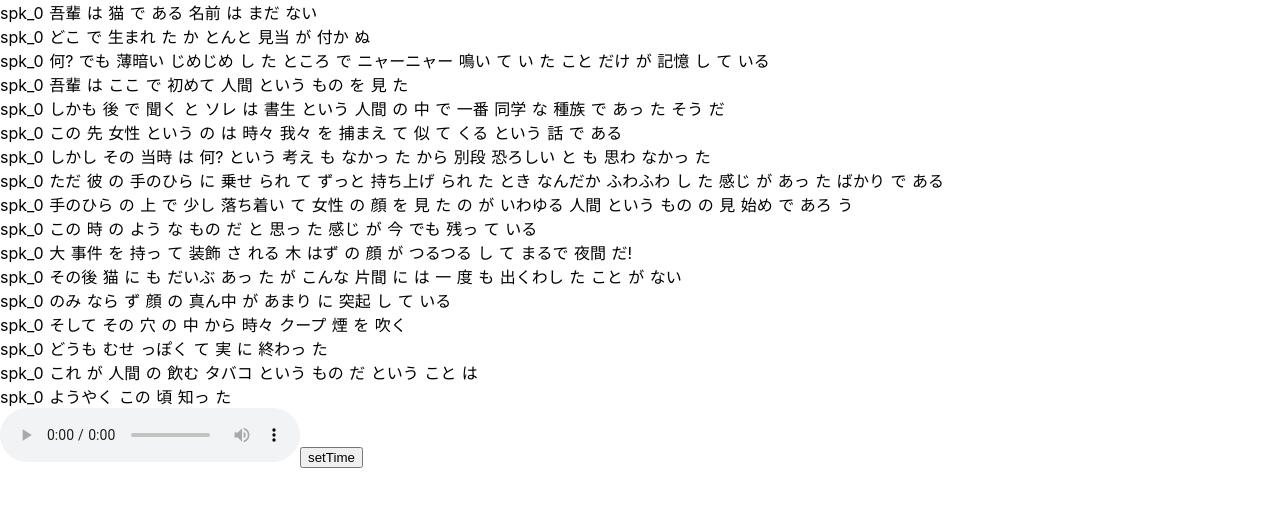
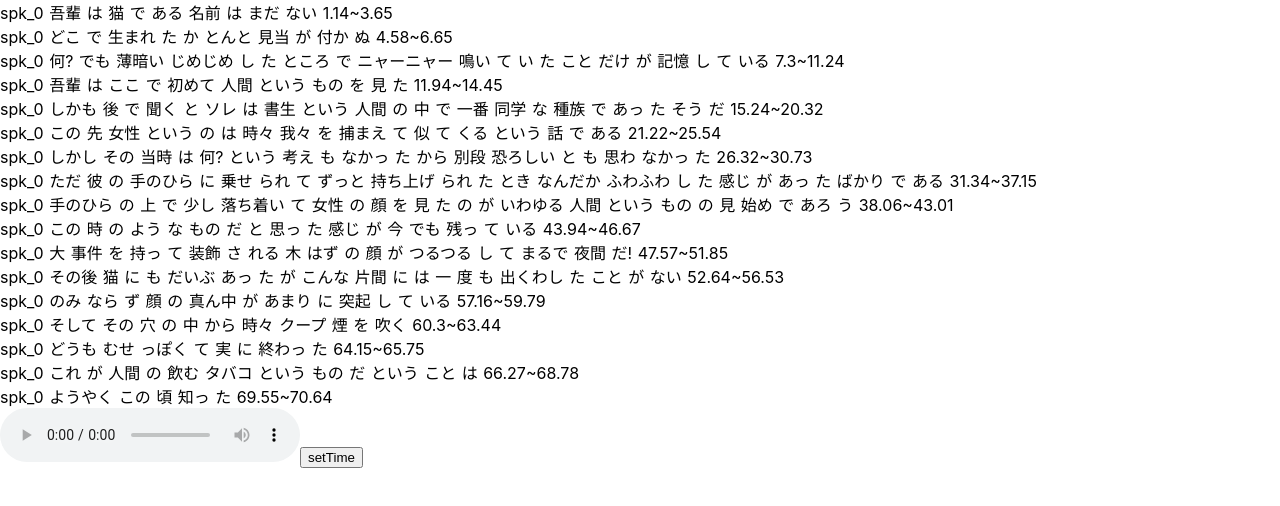
Before and after one commit to kysnrm/transcribe-app, a Nuxt app: page / in a window 1280 px wide. Shown: the top 506 px of the page. Built offline with nearby package versions, Linux system fonts and the light colour scheme.

Commit message:
BaseScript コンポーネント内で BaseSegment コンポーネントを使用

```diff
--- a/components/BaseScript.vue
+++ b/components/BaseScript.vue
@@ -1,21 +1,26 @@
 <template>
   <div>
-    <div
+    <base-segment
       v-for="(item, index) in response.results.segments"
       :key="index"
-      @click="setTime(item.start_time)"
-    >
-      {{ response.results.speaker_labels.segments[index].speaker_label }}
-      {{ item.alternatives[0].transcript }}
-    </div>
+      :speaker="response.results.speaker_labels.segments[index].speaker_label"
+      :script="item.alternatives[0].transcript"
+      :start-time="Number(item.start_time)"
+      :end-time="Number(item.end_time)"
+      @click="setTime(Number(item.start_time))"
+    />
   </div>
 </template>
 
 <script lang="ts">
 import Vue from 'vue'
 import Response from '@/assets/asrOutput.json'
+import BaseSegment from '@/components/BaseSegment.vue'
 
 export default Vue.extend({
+  components: {
+    BaseSegment
+  },
   data: () => {
     return {
       response: Response
--- a/components/BaseSegment.vue
+++ b/components/BaseSegment.vue
@@ -1,5 +1,5 @@
 <template>
-  <div>{{ speaker }} {{ script }}</div>
+  <div>{{ speaker }} {{ script }} {{ startTime }}~{{ endTime }}</div>
 </template>
 
 <script lang="ts">
@@ -17,6 +17,10 @@ export default Vue.extend({
     startTime: {
       type: Number,
       required: true
+    },
+    endTime: {
+      type: Number,
+      required: true
     }
   }
 })
```
